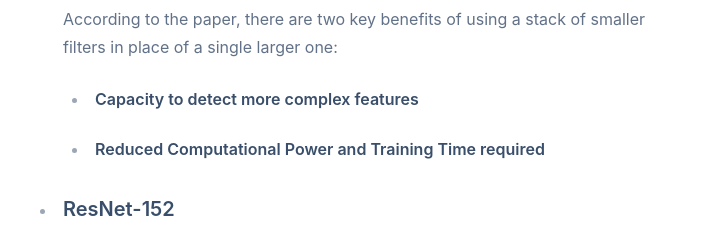
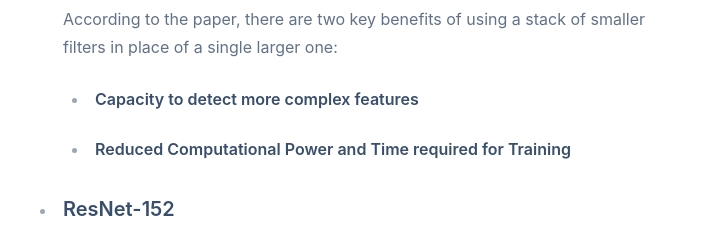
Before and after one commit to orangeguppy/BreakHisScanner, a React (Create React App) app: page /plan in a window 1280 px wide. Shown: the part 2160-2387 px from the top of the page, without its empty margins (129-832 px from the left). Built offline with nearby package versions, Linux system fonts and the light colour scheme.

Commit message:
Updated project plan

```diff
--- a/src/pages/Plan.js
+++ b/src/pages/Plan.js
@@ -31,7 +31,7 @@
                 <p></p>
               </li>
               <li>
-                <h4>Reduced Computational Power and Training Time required</h4>
+                <h4>Reduced Computational Power and Time required for Training</h4>
                 <p></p>
               </li>
             </ul>
```
